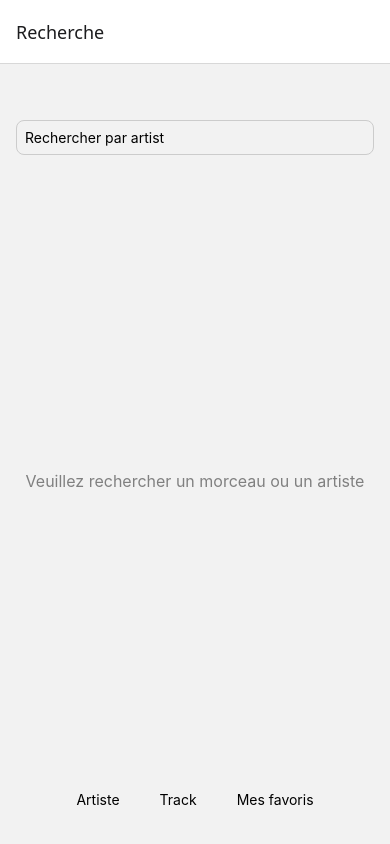
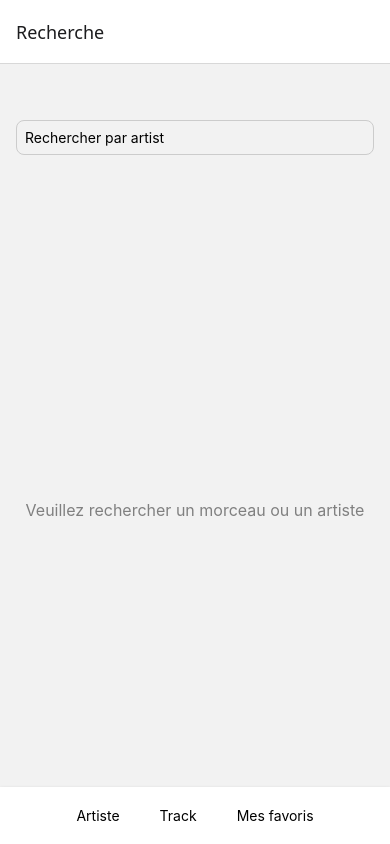
Before and after one commit to ShanthakumarThanus/iTunes-Seeker, a React Native app: screen /Recherche in a window 390 px wide. Built offline with nearby package versions, Linux system fonts and the light colour scheme.

Commit message:
Peaufinage de l'apparence du menu

```diff
--- a/components/FavoritesList.js
+++ b/components/FavoritesList.js
@@ -63,12 +63,12 @@ const styles = StyleSheet.create({
     empty: { textAlign: 'center', marginTop: 20, color: 'gray' },
     button: {
         marginTop: 20,
-        backgroundColor: '#2196F3',
+
         padding: 10,
         borderRadius: 8,
         alignSelf: 'center',
     },
-    buttonText: { color: '#fff', fontWeight: 'bold' },
+    buttonText: {  fontWeight: 'bold' },
     actions: {
         flexDirection: 'row',
         alignItems: 'center',
--- a/components/ItunesSearch.js
+++ b/components/ItunesSearch.js
@@ -121,7 +121,7 @@ const ITunesSearch = () => {
         </View>
       )}
 
-      <View style={{ flexDirection: 'row', justifyContent: 'center'}}>
+      <View style={styles.filters}>
         <TouchableOpacity style={styles.button} onPress={() => setSearchType('artist')}>
           <Text>Artiste</Text>
         </TouchableOpacity>
@@ -171,6 +171,21 @@ const styles = StyleSheet.create({
     fontSize: 16,
     color: 'gray',
   },
+  filters: {
+    position: 'absolute',
+    bottom: 0,
+    left: 0,
+    right: 0,
+    flexDirection: 'row',
+    justifyContent: 'center',
+    backgroundColor: '#fff',
+    shadowColor: '#000',
+    shadowOffset: { width: 0, height: 2 },
+    shadowOpacity: 0.25,
+    shadowRadius: 3.84,
+    // Ombre Android
+    elevation: 5,
+  },
 });
 
 export default ITunesSearch;
```
